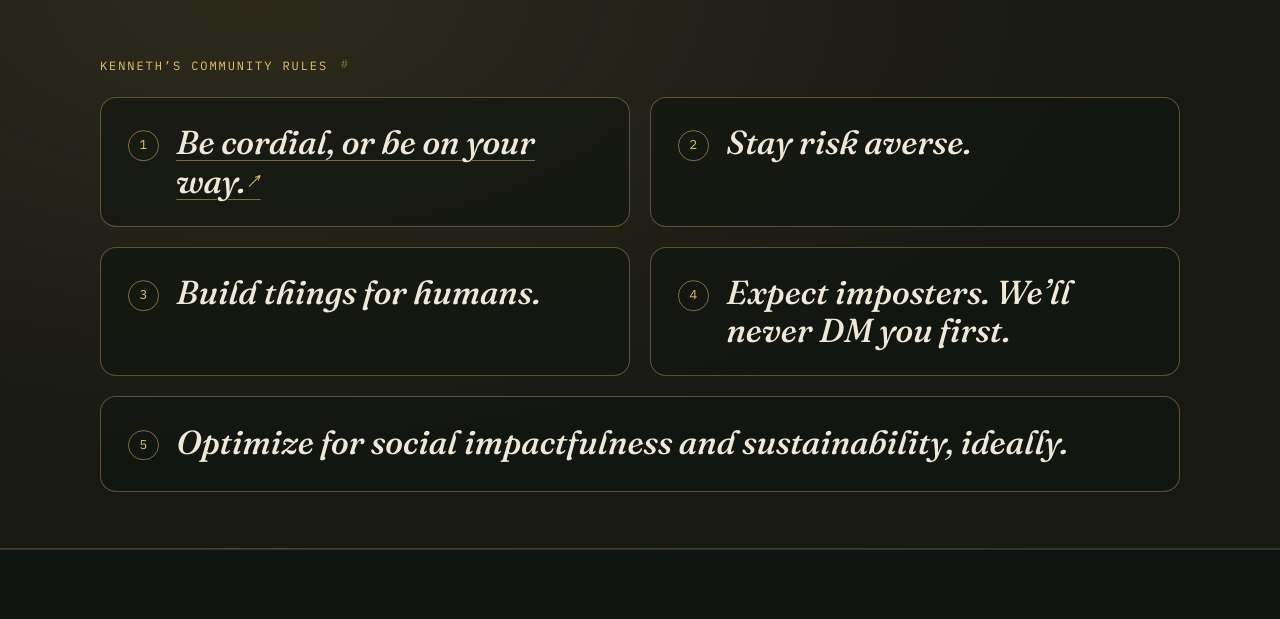
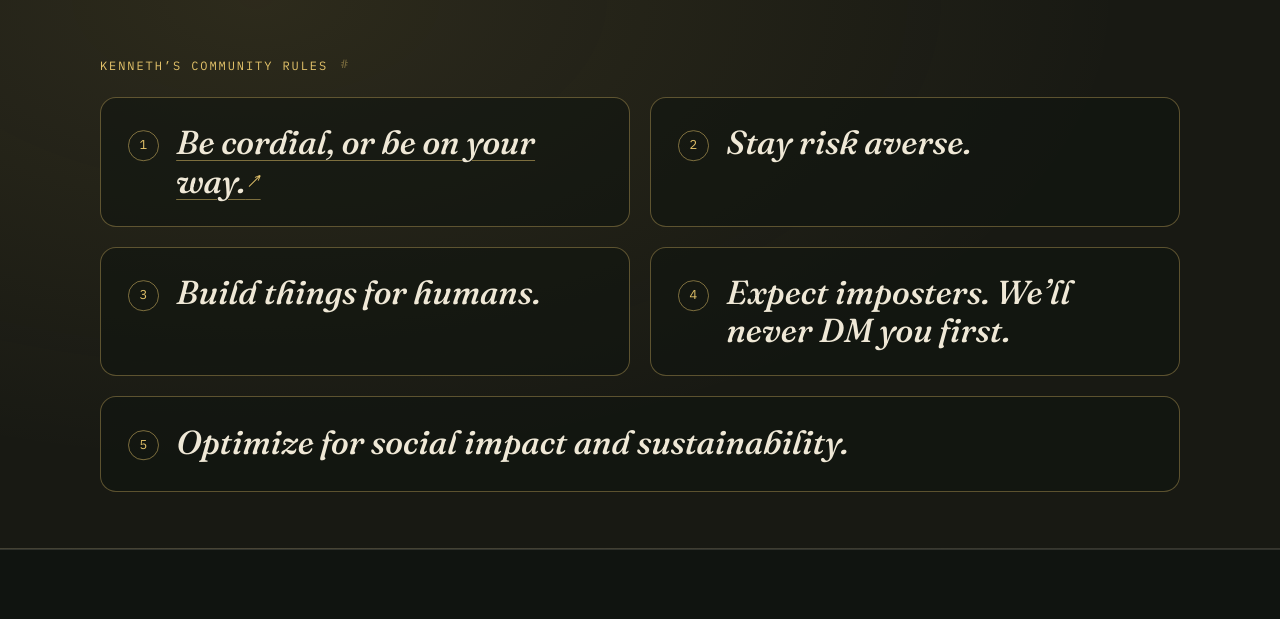
Before and after one commit to TheTradoor/requeststoken.org, a Python web app: template templates/index.html in a window 1280 px wide. Shown: the part 970-1589 px from the top of the page. Run offline with Jinja, Linux system fonts and the light colour scheme; the template is opened without the code that fills it, so the values that code supplies are empty.

Commit message:
Rule 5: Optimize for social impact and sustainability.

```diff
--- a/templates/index.html
+++ b/templates/index.html
@@ -76,7 +76,7 @@
           <li><span class="rule-n">2</span><p>Stay risk averse.</p></li>
           <li><span class="rule-n">3</span><p>Build things for humans.</p></li>
           <li><span class="rule-n">4</span><p>Expect imposters. We’ll never DM you first.</p></li>
-          <li class="rule-wide"><span class="rule-n">5</span><p>Optimize for social impactfulness and sustainability, ideally.</p></li>
+          <li class="rule-wide"><span class="rule-n">5</span><p>Optimize for social impact and sustainability.</p></li>
         </ol>
       </div>
     </section>
```
Also changed, not shown: tests/test_endpoints.py (+1 -1 lines).
